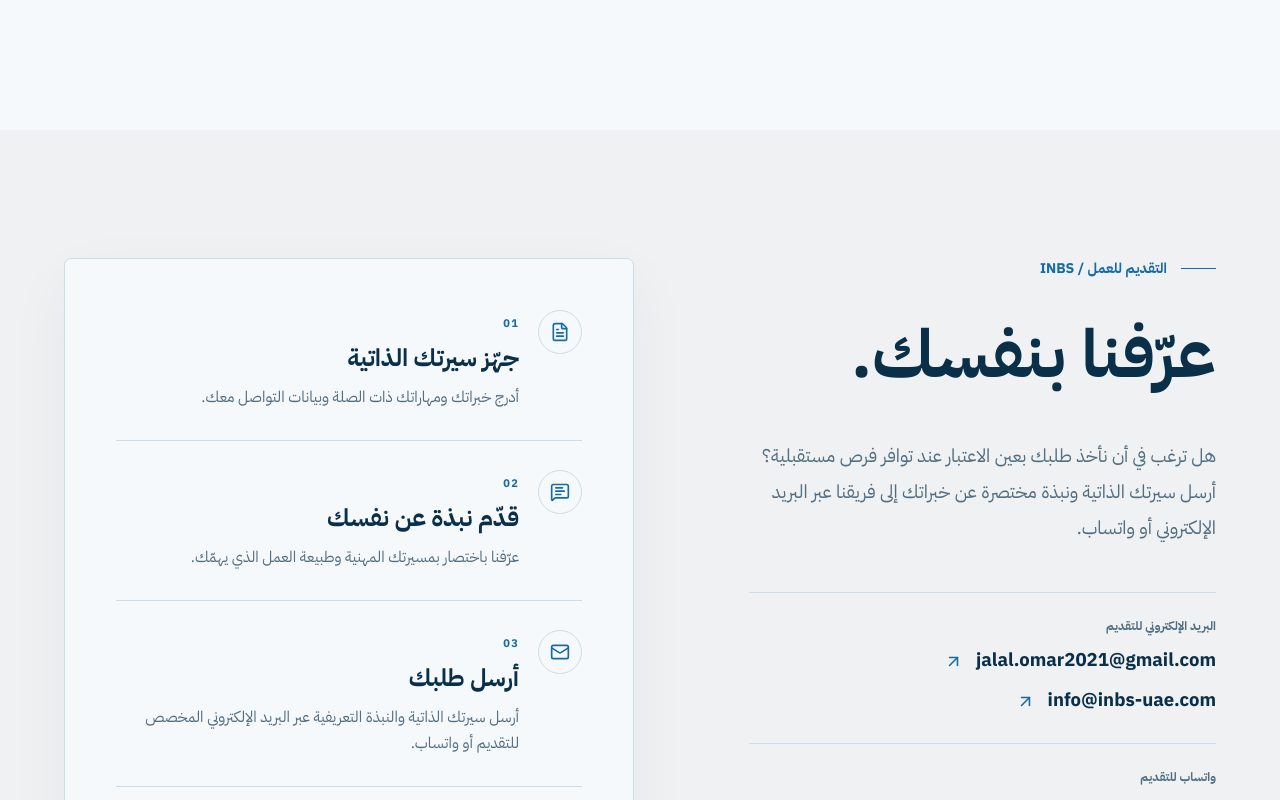
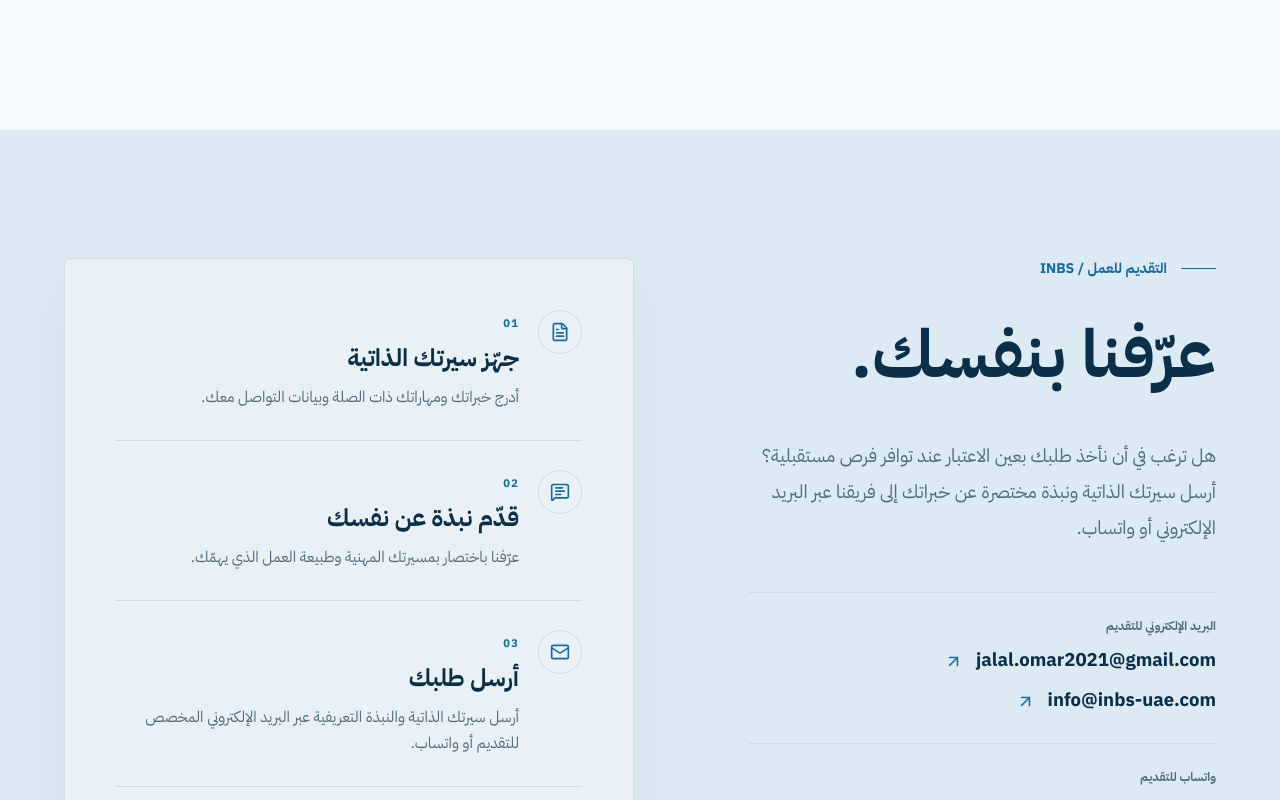
Before and after one commit to Bashar-alJabi/inbs-website, a Next.js app: page /ar/careers in a window 1280 px wide. Shown: the part 1540-2340 px from the top of the page. Built offline with nearby package versions, Linux system fonts and the light colour scheme; no server answers.

Commit message:
fix(careers): restore Apply background and use former muted surface for steps panel

```diff
--- a/src/styles/careers.css
+++ b/src/styles/careers.css
@@ -120,7 +120,7 @@
 .inbs-careers-reason-rule{height:2px;width:37px;background:var(--career-accent);margin-top:auto;transform:translateY(35px)}
 
 /* Apply: concrete, direct steps in a distinct section; no invented vacancies. */
-.inbs-careers-apply{padding-block:clamp(95px,10vw,150px);background:#eff1f3}
+.inbs-careers-apply{padding-block:clamp(95px,10vw,150px);background:#dceaf3}
 .inbs-careers-apply-inner{display:grid;grid-template-columns:minmax(0,.9fr) minmax(0,1.1fr);gap:clamp(42px,9vw,135px);align-items:start}
 .inbs-careers-apply-heading .inbs-careers-apply-lead{max-width:495px;color:var(--career-muted);font-size:clamp(16px,1.45vw,19px);line-height:1.95;margin:clamp(22px,2.8vw,34px) 0 46px}
 .inbs-careers-apply-address{display:flex;flex-direction:column;gap:12px;border-top:1px solid var(--career-line);padding-top:24px}
@@ -132,7 +132,7 @@
 .inbs-careers-apply-whatsapp a{gap:10px}
 .inbs-careers-apply-whatsapp bdi{unicode-bidi:isolate;direction:ltr;white-space:nowrap}
 .inbs-careers-apply-whatsapp a svg:last-child{margin-inline-start:3px}
-.inbs-careers-apply-panel{border:1px solid var(--career-line);border-radius:var(--radius-button,7px);padding:clamp(26px,4vw,52px);background:var(--career-paper);box-shadow:0 22px 65px #0a30490c}
+.inbs-careers-apply-panel{border:1px solid var(--career-line);border-radius:var(--radius-button,7px);padding:clamp(26px,4vw,52px);background:var(--career-soft);box-shadow:0 22px 65px #0a30490c}
 .inbs-careers-apply-steps{list-style:none;margin:0;padding:0}
 .inbs-careers-apply-steps li{display:grid;grid-template-columns:44px minmax(0,1fr);gap:19px;padding:0 0 29px;margin:0 0 29px;border-bottom:1px solid var(--career-line)}
 .inbs-careers-apply-steps li:last-child{margin-bottom:25px}
@@ -153,7 +153,7 @@ html[data-theme=dark] .inbs-careers-page{
   --career-paper:#0b2235;--career-soft:#112e43;--career-ink:#e9f5fd;
   --career-muted:#b3cbdb;--career-line:#35556d;--career-accent:#8bceef;
 }
-html[data-theme=dark] .inbs-careers-apply{background:#1b2a36}
+html[data-theme=dark] .inbs-careers-apply{background:#183d58}
 html[data-theme=dark] .inbs-careers-apply-panel{box-shadow:0 20px 70px #020e1a48}
 html[data-theme=dark] .inbs-careers-apply-button{background:#207ba9}
 html[data-theme=dark] .inbs-careers-apply-button:hover{background:#2e8ebb}
```
